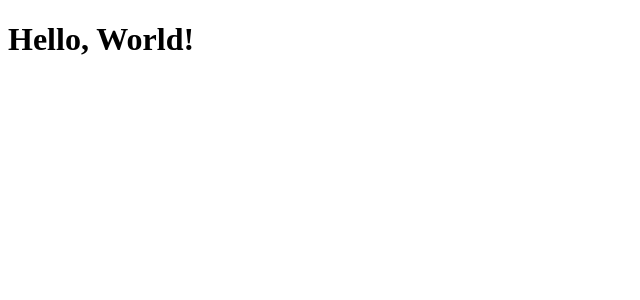
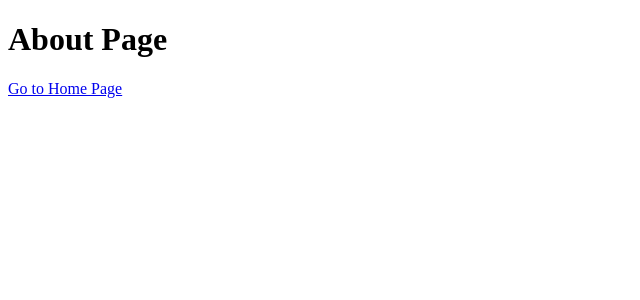
Before and after one commit to RubelBiswasDH/nuxt-helloworld, a Nuxt app: page /about in a window 1280 px wide. Shown: the top 300 px of the page, without its empty margins (0-640 px from the left). Built offline with nearby package versions, Linux system fonts and the light colour scheme.

Commit message:
feat: added about and home page

```diff
--- a/app/app.vue
+++ /dev/null
@@ -1,3 +0,0 @@
-<template>
-  <h1>Hello, World!</h1>
-</template>
--- /dev/null
+++ b/app/pages/about.vue
@@ -0,0 +1,4 @@
+<template>
+  <h1>About Page</h1>
+  <NuxtLink to="/">Go to Home Page</NuxtLink>
+</template>
--- /dev/null
+++ b/app/pages/index.vue
@@ -0,0 +1,4 @@
+<template>
+    <h1>Home Page</h1>
+    <NuxtLink to="/about">Go to About Page</NuxtLink>
+</template>
```
